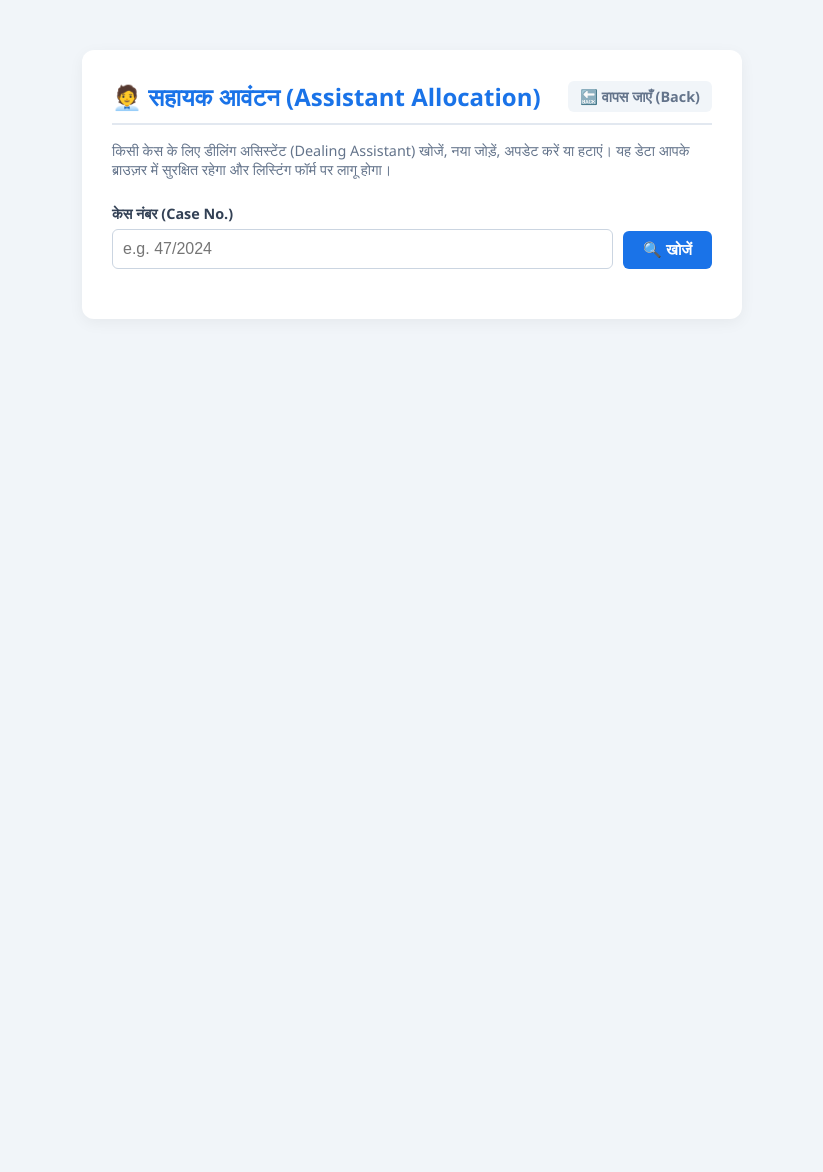
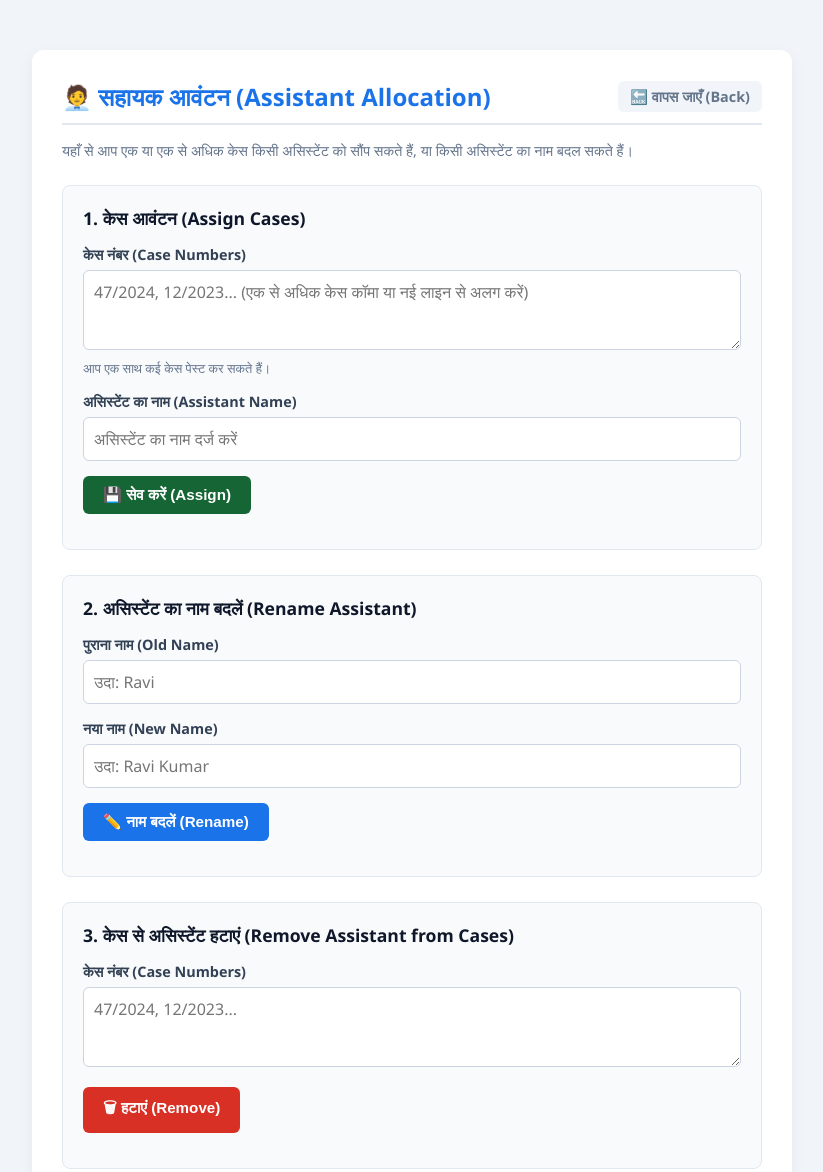
Before and after one commit to firstappeal/firstappeal.github.io, a plain HTML site: page listing_form/assistants.html in a window 1280 px wide. Shown: the top 1172 px of the page, without its empty margins (228-1051 px from the left). Before the commit the page ends 800 px from the top, so only its background shows below. Drawn offline with Linux system fonts and the light colour scheme.

Commit message:
Enhance assistant manager with bulk assign and rename features

```diff
--- a/listing_form/assistants.html
+++ b/listing_form/assistants.html
@@ -8,6 +8,7 @@
       --primary-color: #1a73e8;
       --success-color: #166534;
       --danger-color: #d93025;
+      --warning-color: #b45309;
       --border-color: #e2e8f0;
       --bg-color: #f8fafc;
     }
@@ -18,7 +19,7 @@
       color: #334155;
     }
     .container {
-      max-width: 600px;
+      max-width: 700px;
       margin: 50px auto;
       background: white;
       padding: 30px;
@@ -45,23 +46,38 @@
     }
     .back-btn:hover { background: #e2e8f0; color: #334155; }
 
-    .form-group {
-      margin-bottom: 20px;
+    .card {
+      background: var(--bg-color);
+      border: 1px solid var(--border-color);
+      border-radius: 8px;
+      padding: 20px;
+      margin-bottom: 25px;
     }
+    .card h2 {
+      margin-top: 0;
+      font-size: 1.1rem;
+      color: #0f172a;
+      margin-bottom: 15px;
+    }
+
+    .form-group { margin-bottom: 15px; }
     label {
       display: block;
       font-weight: 600;
       margin-bottom: 6px;
       font-size: 0.9rem;
     }
-    input {
+    input, textarea {
       width: 100%;
       padding: 10px;
       border: 1px solid #cbd5e1;
       border-radius: 6px;
       box-sizing: border-box;
       font-size: 1rem;
+      font-family: inherit;
     }
+    textarea { resize: vertical; min-height: 80px; }
+
     .btn {
       padding: 10px 20px;
       border: none;
@@ -69,13 +85,17 @@
       cursor: pointer;
       font-weight: 600;
       font-size: 0.95rem;
+      display: inline-flex;
+      align-items: center;
+      gap: 6px;
     }
     .btn-primary { background: var(--primary-color); color: white; }
     .btn-success { background: var(--success-color); color: white; }
     .btn-danger { background: var(--danger-color); color: white; }
+    .btn-warning { background: var(--warning-color); color: white; }
 
-    .flex-row { display: flex; gap: 10px; align-items: flex-end; }
-    #statusMsg { margin-top: 15px; font-weight: 600; font-size: 0.9rem; }
+    .status-msg { margin-top: 15px; font-weight: 600; font-size: 0.95rem; }
+    .hint { font-size: 0.8rem; color: #64748b; margin-top: 4px; }
   </style>
 </head>
 <body>
@@ -86,29 +106,51 @@
     </h1>
 
     <p style="font-size: 0.9rem; color: #64748b; margin-bottom: 25px;">
-      किसी केस के लिए डीलिंग असिस्टेंट (Dealing Assistant) खोजें, नया जोड़ें, अपडेट करें या हटाएं। यह डेटा आपके ब्राउज़र में सुरक्षित रहेगा और लिस्टिंग फॉर्म पर लागू होगा।
+      यहाँ से आप एक या एक से अधिक केस किसी असिस्टेंट को सौंप सकते हैं, या किसी असिस्टेंट का नाम बदल सकते हैं।
     </p>
 
-    <div class="form-group flex-row">
-      <div style="flex: 1;">
-        <label>केस नंबर (Case No.)</label>
-        <input type="text" id="caseNoInput" placeholder="e.g. 47/2024" onkeyup="if(event.key==='Enter') searchAssistant()" />
+    <!-- Section 1: Bulk Allocate -->
+    <div class="card">
+      <h2>1. केस आवंटन (Assign Cases)</h2>
+      <div class="form-group">
+        <label>केस नंबर (Case Numbers)</label>
+        <textarea id="bulkCaseInput" placeholder="47/2024, 12/2023... (एक से अधिक केस कॉमा या नई लाइन से अलग करें)"></textarea>
+        <div class="hint">आप एक साथ कई केस पेस्ट कर सकते हैं।</div>
       </div>
-      <button class="btn btn-primary" onclick="searchAssistant()">🔍 खोजें</button>
+      <div class="form-group">
+        <label>असिस्टेंट का नाम (Assistant Name)</label>
+        <input type="text" id="bulkNameInput" placeholder="असिस्टेंट का नाम दर्ज करें" />
+      </div>
+      <button class="btn btn-success" onclick="bulkAssign()">💾 सेव करें (Assign)</button>
+      <div id="bulkStatus" class="status-msg"></div>
     </div>
 
-    <div id="editArea" style="display: none; background: var(--bg-color); padding: 20px; border: 1px solid var(--border-color); border-radius: 8px;">
+    <!-- Section 2: Rename Assistant -->
+    <div class="card">
+      <h2>2. असिस्टेंट का नाम बदलें (Rename Assistant)</h2>
       <div class="form-group">
-        <label>असिस्टेंट का नाम (Assistant Name)</label>
-        <input type="text" id="nameInput" placeholder="असिस्टेंट का नाम दर्ज करें" />
+        <label>पुराना नाम (Old Name)</label>
+        <input type="text" id="oldNameInput" placeholder="उदा: Ravi" />
       </div>
-      <div style="display: flex; gap: 10px;">
-        <button class="btn btn-success" onclick="saveAssistant()">💾 सेव करें (Save)</button>
-        <button class="btn btn-danger" onclick="deleteAssistant()">🗑 हटाएं (Delete)</button>
+      <div class="form-group">
+        <label>नया नाम (New Name)</label>
+        <input type="text" id="newNameInput" placeholder="उदा: Ravi Kumar" />
       </div>
+      <button class="btn btn-primary" onclick="renameAssistant()">✏️ नाम बदलें (Rename)</button>
+      <div id="renameStatus" class="status-msg"></div>
     </div>
 
-    <div id="statusMsg"></div>
+    <!-- Section 3: Delete Mapping -->
+    <div class="card">
+      <h2>3. केस से असिस्टेंट हटाएं (Remove Assistant from Cases)</h2>
+      <div class="form-group">
+        <label>केस नंबर (Case Numbers)</label>
+        <textarea id="deleteCaseInput" placeholder="47/2024, 12/2023..."></textarea>
+      </div>
+      <button class="btn btn-danger" onclick="deleteMappings()">🗑 हटाएं (Remove)</button>
+      <div id="deleteStatus" class="status-msg"></div>
+    </div>
+
   </div>
 
   <script src="assistants_db.js"></script>
@@ -116,6 +158,7 @@
     const STORAGE_KEY = 'patna_custom_assistants_v1';
     let customAssistants = {};
 
+    // Load existing custom overrides on startup
     try {
       const stored = localStorage.getItem(STORAGE_KEY);
       if (stored) {
@@ -129,60 +172,89 @@
       }
     } catch (e) {}
 
-    function showMsg(text, color) {
-      const el = document.getElementById('statusMsg');
+    function showMsg(id, text, color) {
+      const el = document.getElementById(id);
       el.textContent = text;
       el.style.color = color;
+      setTimeout(() => { el.textContent = ''; }, 5000);
     }
 
-    function searchAssistant() {
-      const caseNo = document.getElementById('caseNoInput').value.trim();
-      if (!caseNo) {
-        showMsg("कृपया केस नंबर दर्ज करें। (Please enter Case No.)", "var(--danger-color)");
-        document.getElementById('editArea').style.display = 'none';
+    function parseCaseNumbers(text) {
+      return text.split(/[\n,;]+/).map(s => s.trim()).filter(s => s.length > 0);
+    }
+
+    function bulkAssign() {
+      const casesText = document.getElementById('bulkCaseInput').value;
+      const name = document.getElementById('bulkNameInput').value.trim();
+      const cases = parseCaseNumbers(casesText);
+
+      if (cases.length === 0 || !name) {
+        showMsg('bulkStatus', "❌ कृपया केस नंबर और असिस्टेंट का नाम दर्ज करें।", "var(--danger-color)");
         return;
       }
 
-      let currentName = '';
-      if (typeof ASSISTANTS_DB !== 'undefined' && ASSISTANTS_DB.hasOwnProperty(caseNo)) {
-        currentName = ASSISTANTS_DB[caseNo];
-        showMsg("✅ केस नंबर मिला। (Case found.)", "var(--success-color)");
-      } else {
-        showMsg("⚠️ नया केस। आप इसे डेटाबेस में जोड़ सकते हैं। (New case. You can add it.)", "#b45309");
-      }
+      cases.forEach(caseNo => {
+        customAssistants[caseNo] = name;
+        if (typeof ASSISTANTS_DB !== 'undefined') ASSISTANTS_DB[caseNo] = name;
+      });
 
-      document.getElementById('nameInput').value = currentName;
-      document.getElementById('editArea').style.display = 'block';
+      localStorage.setItem(STORAGE_KEY, JSON.stringify(customAssistants));
+
+      document.getElementById('bulkCaseInput').value = '';
+      document.getElementById('bulkNameInput').value = '';
+      showMsg('bulkStatus', `✅ सफलतापूर्वक ${cases.length} केस '${name}' को सौंपे गए।`, "var(--success-color)");
     }
 
-    function saveAssistant() {
-      const caseNo = document.getElementById('caseNoInput').value.trim();
-      const name = document.getElementById('nameInput').value.trim();
+    function renameAssistant() {
+      const oldName = document.getElementById('oldNameInput').value.trim();
+      const newName = document.getElementById('newNameInput').value.trim();
 
-      if (!caseNo || !name) {
-        showMsg("❌ केस नंबर और असिस्टेंट का नाम दोनों आवश्यक हैं। (Both fields are required.)", "var(--danger-color)");
+      if (!oldName || !newName) {
+        showMsg('renameStatus', "❌ दोनों नाम दर्ज करना आवश्यक है।", "var(--danger-color)");
         return;
       }
 
-      customAssistants[caseNo] = name;
+      let count = 0;
+      if (typeof ASSISTANTS_DB !== 'undefined') {
+        for (const [caseNo, astName] of Object.entries(ASSISTANTS_DB)) {
+          if (astName.toLowerCase() === oldName.toLowerCase()) {
+            customAssistants[caseNo] = newName;
+            ASSISTANTS_DB[caseNo] = newName;
+            count++;
+          }
+        }
+      }
+
+      if (count === 0) {
+        showMsg('renameStatus', `⚠️ '${oldName}' नाम का कोई असिस्टेंट नहीं मिला।`, "var(--warning-color)");
+        return;
+      }
+
       localStorage.setItem(STORAGE_KEY, JSON.stringify(customAssistants));
-      if (typeof ASSISTANTS_DB !== 'undefined') ASSISTANTS_DB[caseNo] = name;
-
-      showMsg(`✅ '${caseNo}' के लिए '${name}' को सफलतापूर्वक सेव किया गया।`, "var(--success-color)");
+      document.getElementById('oldNameInput').value = '';
+      document.getElementById('newNameInput').value = '';
+      showMsg('renameStatus', `✅ '${oldName}' का नाम बदलकर '${newName}' कर दिया गया है (${count} केस अपडेट हुए)।`, "var(--success-color)");
     }
 
-    function deleteAssistant() {
-      const caseNo = document.getElementById('caseNoInput').value.trim();
-      if (!caseNo) return;
+    function deleteMappings() {
+      const casesText = document.getElementById('deleteCaseInput').value;
+      const cases = parseCaseNumbers(casesText);
 
-      if (!confirm(`क्या आप वाकई '${caseNo}' की मैपिंग हटाना चाहते हैं?`)) return;
+      if (cases.length === 0) {
+        showMsg('deleteStatus', "❌ कृपया हटाने के लिए केस नंबर दर्ज करें।", "var(--danger-color)");
+        return;
+      }
 
-      customAssistants[caseNo] = null;
+      if (!confirm(`क्या आप वाकई ${cases.length} केसों से असिस्टेंट हटाना चाहते हैं?`)) return;
+
+      cases.forEach(caseNo => {
+        customAssistants[caseNo] = null;
+        if (typeof ASSISTANTS_DB !== 'undefined') delete ASSISTANTS_DB[caseNo];
+      });
+
       localStorage.setItem(STORAGE_KEY, JSON.stringify(customAssistants));
-      if (typeof ASSISTANTS_DB !== 'undefined') delete ASSISTANTS_DB[caseNo];
-
-      document.getElementById('nameInput').value = '';
-      showMsg(`🗑 '${caseNo}' की मैपिंग हटा दी गई है। (Mapping deleted.)`, "var(--success-color)");
+      document.getElementById('deleteCaseInput').value = '';
+      showMsg('deleteStatus', `🗑 ${cases.length} केसों से असिस्टेंट हटा दिए गए।`, "var(--success-color)");
     }
   </script>
 </body>
```
